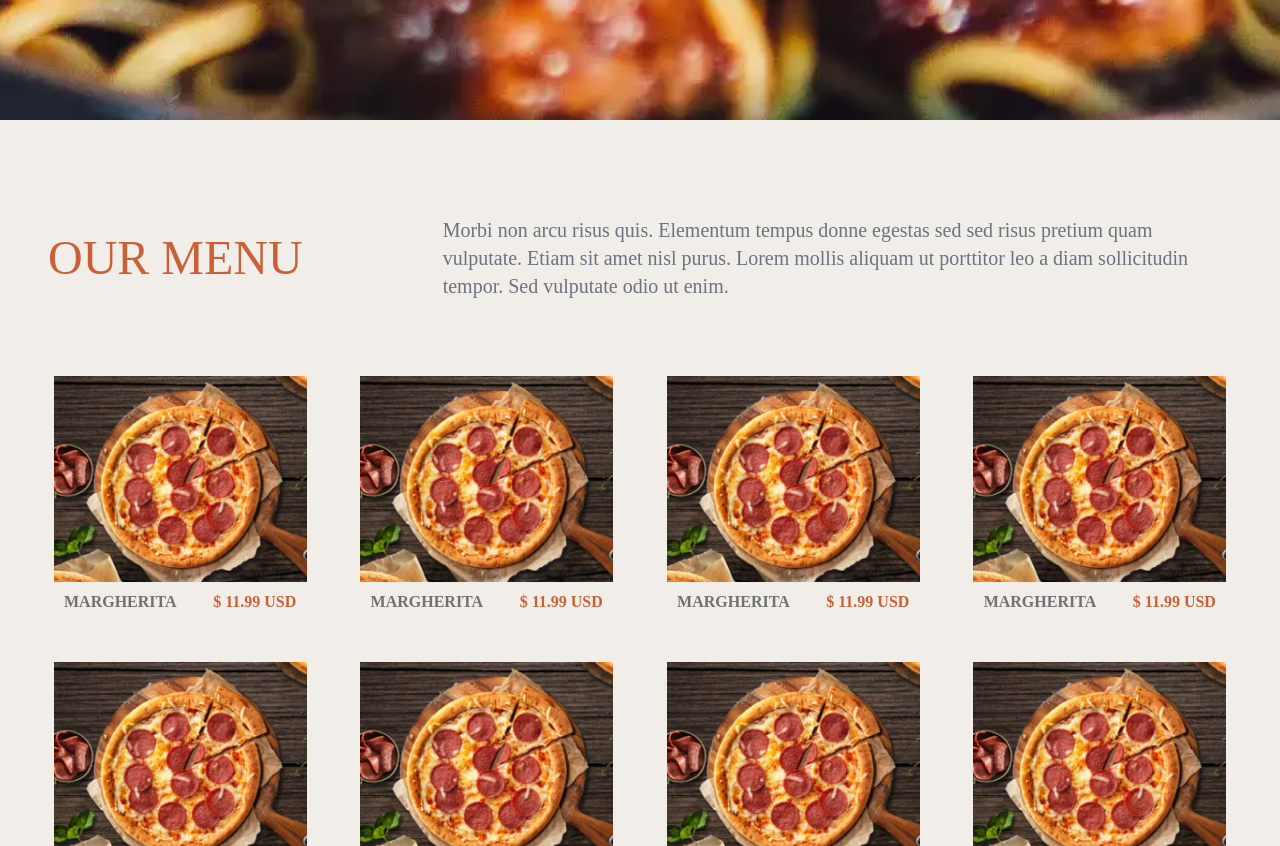
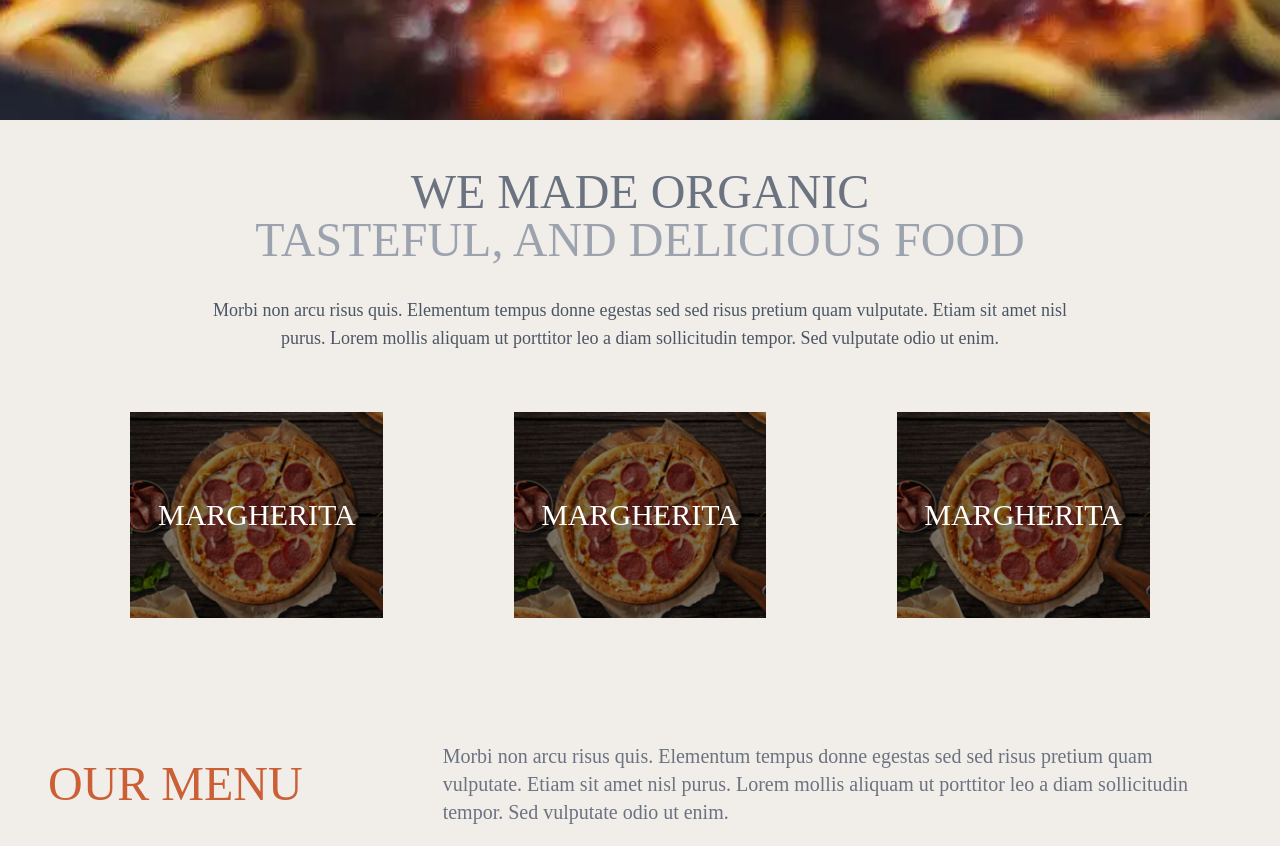
Before and after one commit to sulkhan10/ramen-fe, a React (Create React App) app: page /menu in a window 1280 px wide. Shown: the part 680-1526 px from the top of the page. Built offline with nearby package versions, Linux system fonts and the light colour scheme.

Commit message:
feat : add section to menu

```diff
--- a/src/index.css
+++ b/src/index.css
@@ -99,3 +99,18 @@ body {
   transform: translateX(0%);
   transition: opacity 500ms, transform 500ms;
 }
+
+
+.neon-effect-hover:hover {
+  text-shadow: 0 0 5px #fff, 0 0 10px #fff, 0 0 15px #fff, 0 0 20px #ff9d00, 0 0 35px #ff9d00, 0 0 40px #ff9d00, 0 0 50px #ff9d00, 0 0 75px #ff9d00;
+  animation: neon-animation 1s ease-in-out infinite alternate;
+}
+
+@keyframes neon-animation {
+  0% {
+    text-shadow: 0 0 5px #fff, 0 0 10px #fff, 0 0 15px #fff, 0 0 20px #ff9d00, 0 0 35px #ff9d00, 0 0 40px #ff9d00, 0 0 50px #ff9d00, 0 0 75px #ff9d00;
+  }
+  100% {
+    text-shadow: 0 0 5px #fff, 0 0 10px #fff, 0 0 15px #fff, 0 0 20px #ff9d00, 0 0 35px #ff9d00, 0 0 40px #ff9d00, 0 0 50px #ff9d00, 0 0 75px #ff9d00;
+  }
+}
--- a/src/pages/Menu.js
+++ b/src/pages/Menu.js
@@ -16,6 +16,7 @@ import backgroundMenu from "../assets/image/background-menu-1.webp";
 import cardMenuOne from "../assets/image/card-menu-1.jpg";
 import cardMenuTwo from "../assets/image/card-menu-2.jpg";
 import MoonLoader from "react-spinners/MoonLoader";
+import { Link } from "react-router-dom";
 
 SwiperCore.use([Navigation]);
 
@@ -79,7 +80,68 @@ const Menu = () => {
     <div className="min-h-screen bg-[#f1eee9] flex flex-col  justify-center items-center text-md text-[#717171] ">
       <div className="h-screen ">
         <img src={backgroundMenu} className="h-full object-cover" />
-      </div>{" "}
+      </div >{" "}
+      <div className="sm:py-8 pt-8">
+        <h2 className="text-3xl sm:text-5xl  text-center text-gray-500 pt-4">
+          WE MADE ORGANIC
+        </h2>
+        <h2 className="text-3xl sm:text-5xl  text-center text-gray-400 pb-8">
+          TASTEFUL, AND DELICIOUS FOOD
+        </h2>
+        <p className="text-lg text-center text-gray-600 px-8 sm:px-48">
+          Morbi non arcu risus quis. Elementum tempus donne egestas sed sed
+          risus pretium quam vulputate. Etiam sit amet nisl purus. Lorem mollis
+          aliquam ut porttitor leo a diam sollicitudin tempor. Sed vulputate
+          odio ut enim.
+        </p>
+      </div >
+      <div className="flex flex-col sm:flex-row flex-wrap py-12 px-4 sm:p-2 items-center justify-evenly w-full">
+        <div className="w-3/4 sm:w-1/5  sm:m-2 sm:my-5 relative m-8 ">
+          <Link to="/your-page-url">
+            <div className="w-full ">
+              <img
+                src={cardMenuOne}
+                alt="card menu"
+                className="h-full w-full object-cover "
+              />
+              <div className="absolute top-0 left-0 h-full w-full bg-black opacity-50"></div>
+            </div>
+            <p className="absolute top-1/2 left-1/2 transform -translate-x-1/2 -translate-y-1/2 text-center text-3xl text-white cursor-pointer">
+              <span className="neon-effect-hover">MARGHERITA</span>
+            </p>
+          </Link>
+        </div>
+        <div className="w-3/4 sm:w-1/5  sm:m-2 sm:my-5 relative m-8 ">
+          <Link to="/your-page-url">
+            <div className="w-full ">
+              <img
+                src={cardMenuOne}
+                alt="card menu"
+                className="h-full w-full object-cover "
+              />
+              <div className="absolute top-0 left-0 h-full w-full bg-black opacity-50"></div>
+            </div>
+            <p className="absolute top-1/2 left-1/2 transform -translate-x-1/2 -translate-y-1/2 text-center text-3xl text-white cursor-pointer">
+              <span className="neon-effect-hover">MARGHERITA</span>
+            </p>
+          </Link>
+        </div>
+        <div className="w-3/4 sm:w-1/5  sm:m-2 sm:my-5 relative m-8 ">
+          <Link to="/your-page-url">
+            <div className="w-full ">
+              <img
+                src={cardMenuOne}
+                alt="card menu"
+                className="h-full w-full object-cover "
+              />
+              <div className="absolute top-0 left-0 h-full w-full bg-black opacity-50"></div>
+            </div>
+            <p className="absolute top-1/2 left-1/2 transform -translate-x-1/2 -translate-y-1/2 text-center text-3xl text-white cursor-pointer">
+              <span className="neon-effect-hover">MARGHERITA</span>
+            </p>
+          </Link>
+        </div>
+      </div>
       <div className="flex flex-col sm:flex-row  pt-8 px-8 sm:p-12 sm:mt-12 items-center justify-evenly w-full">
         <div className="w-full sm:w-1/3 py-4 sm:py-0">
           <p className="text-[#cb6037] text-3xl sm:text-5xl">OUR MENU </p>
```
